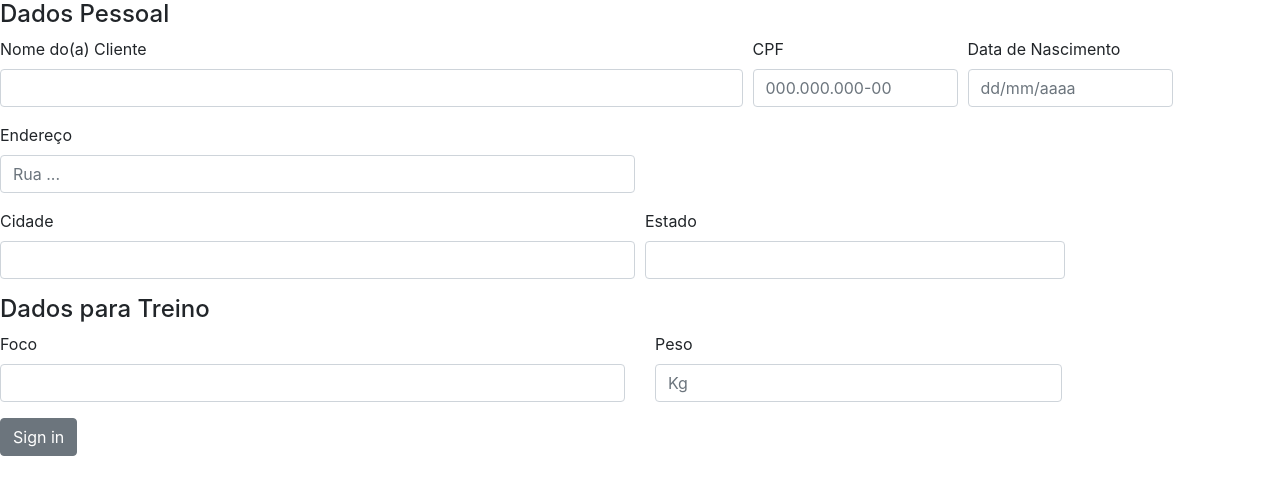
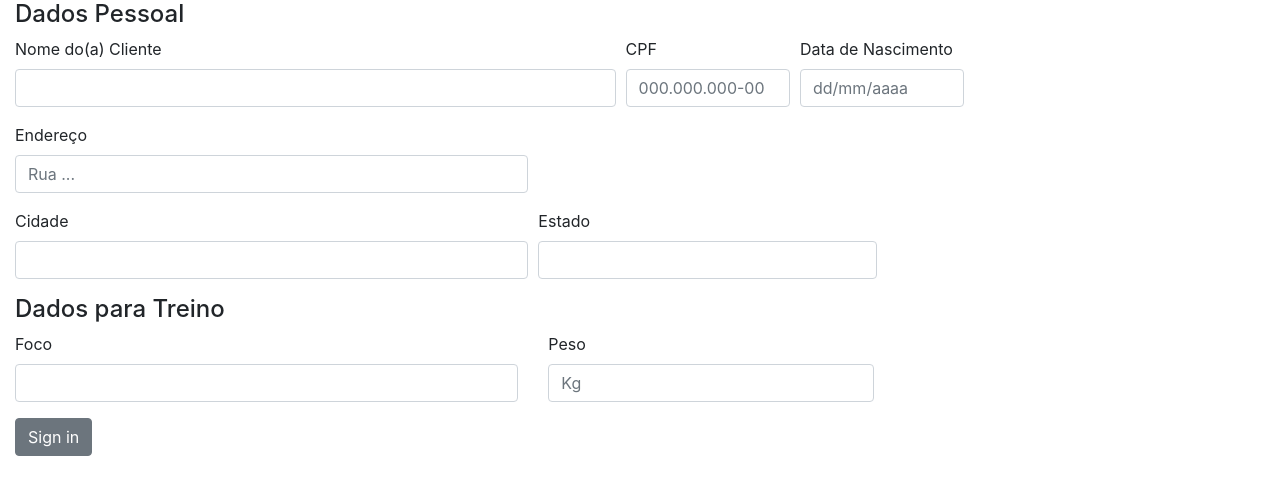
Before and after one commit to RaphaelDoBu/Minha-Academia-FrontEnd, a React (Create React App) app: page / in a window 1280 px wide. Shown: the top 494 px of the page. Built offline with nearby package versions, Linux system fonts and the light colour scheme.

Commit message:
limite da coluna do formulario

```diff
--- a/src/components/Cadastro-Cliente/cadastro-cliente.jsx
+++ b/src/components/Cadastro-Cliente/cadastro-cliente.jsx
@@ -4,9 +4,10 @@ import { Col, Row, Button, Form, FormGroup, Label, Input, FormText } from 'react
 class CadastroCliente extends Component {
   render() {
     return (
-        <Form horizontal>
-            <h4>Dados Pessoal</h4>
-            <Row form>
+        <Form center>
+            <Col md={10}>
+                <h4>Dados Pessoal</h4>
+                <Row form>
                 <Col md={7}>
                     <FormGroup>
                     <Label for="nomeCliente">Nome do(a) Cliente</Label>
@@ -65,6 +66,7 @@ class CadastroCliente extends Component {
                     </Col>
             </Row>
             <Button>Sign in</Button>
+            </Col>
         </Form>
 
     );
```
